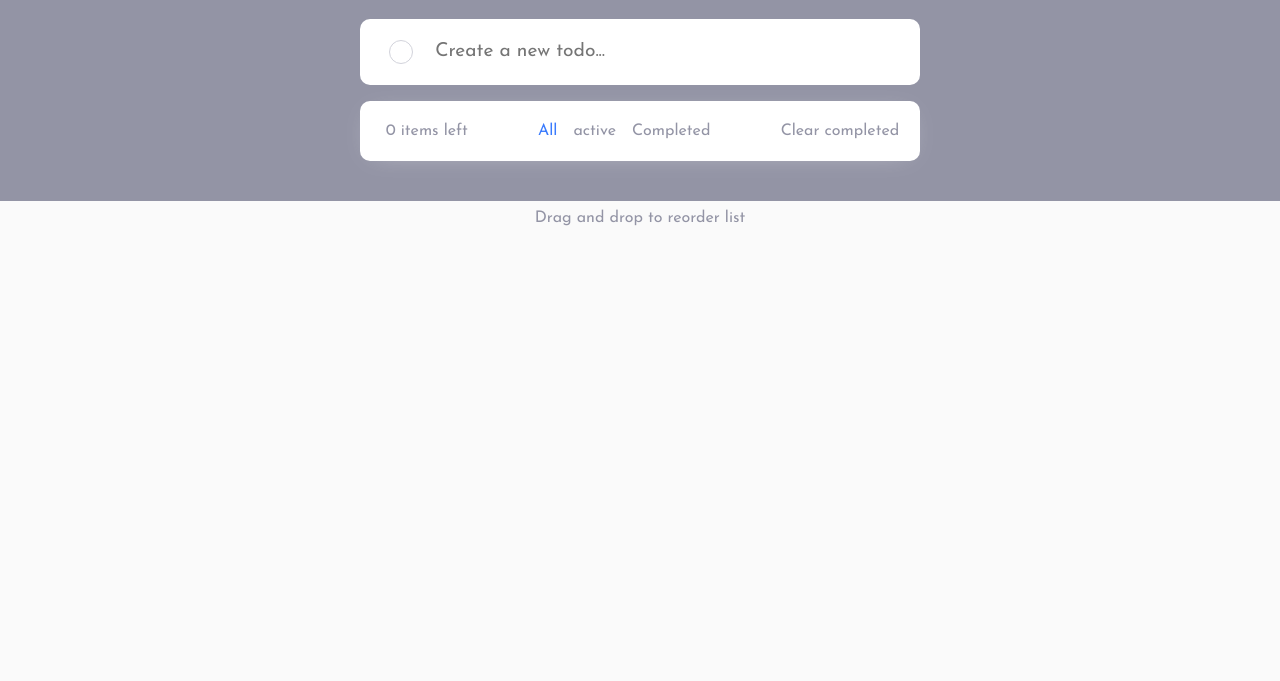
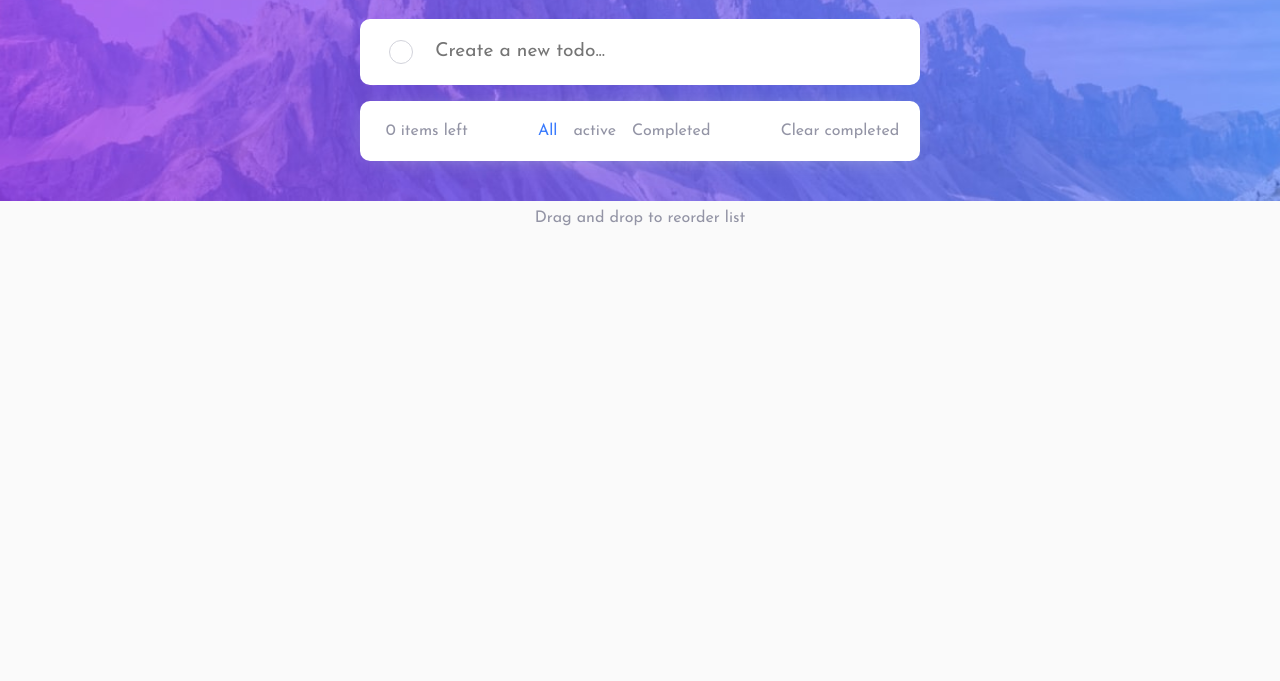
Before and after one commit to karimAoulallay/Todo-App, a plain HTML site: page index.html in a window 1280 px wide. Shown: the part 119-800 px from the top of the page. Drawn offline with Linux system fonts and the light colour scheme; the site is published under a folder, as on GitHub Pages, so addresses that start at the root find nothing.

Commit message:
Fixed images path issue

```diff
--- a/css/large.css
+++ b/css/large.css
@@ -1,9 +1,9 @@
 :root {
-  --bg-desktop: url(/images/bg-desktop-light.jpg);
+  --bg-desktop: url(../images/bg-desktop-light.jpg);
 }
 
 html[data-theme="dark"] {
-  --bg-desktop: url(/images/bg-desktop-dark.jpg);
+  --bg-desktop: url(../images/bg-desktop-dark.jpg);
 }
 
 .container {
```
